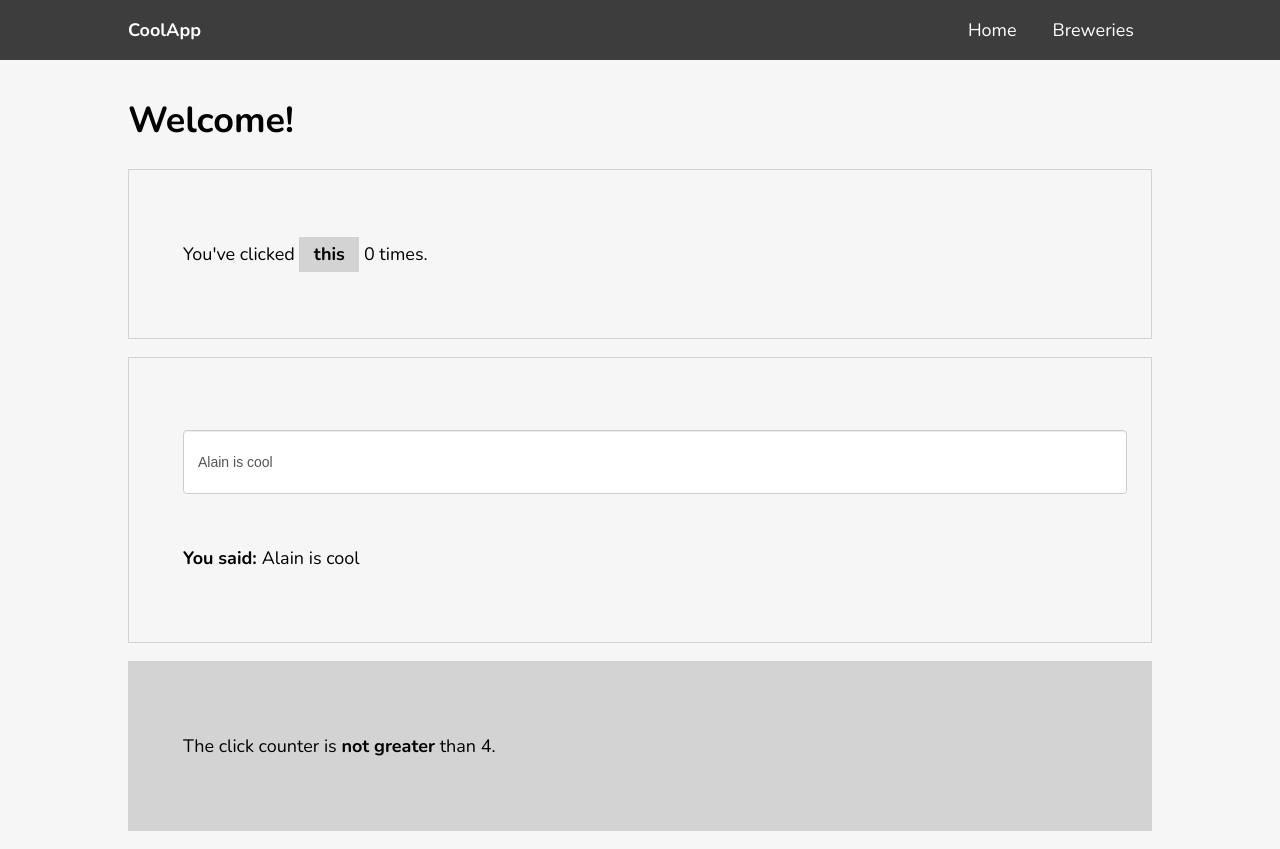
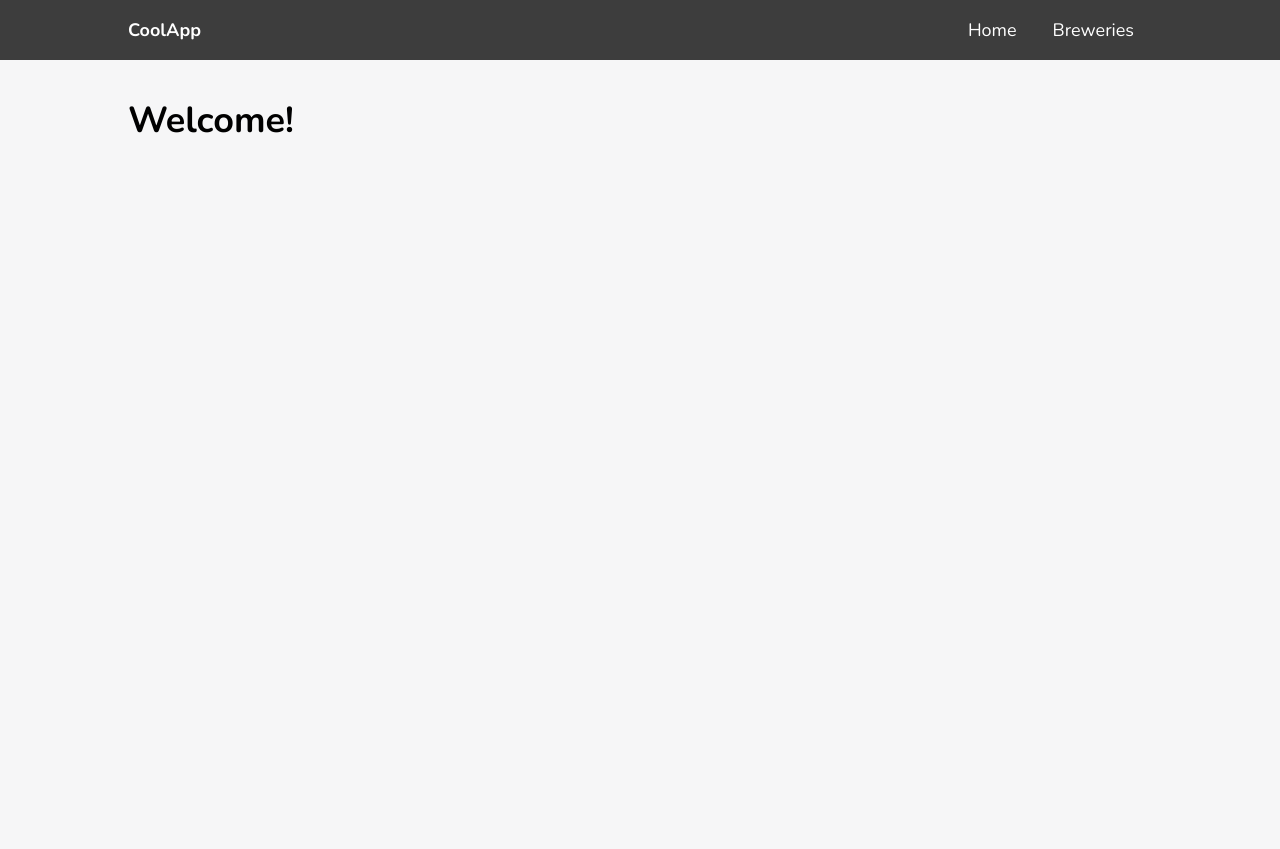
Before and after one commit to CrainCH/Angular, an Angular app in the folder angular-playground/: page / in a window 1280 px wide. After the commit the page ends 800 px from the top, so only its background shows below. Built offline with nearby package versions, Linux system fonts and the light colour scheme.

Commit message:
remove play-container

```diff
--- a/angular-playground/src/app/home/home.component.html
+++ b/angular-playground/src/app/home/home.component.html
@@ -1,23 +1 @@
 <h1>Welcome!</h1>
-
-<div class="play-container">
-    <p>You've clicked <span (click)="countClick()"> this</span> {{ clickCounter }} times.</p>
-</div>
-
-<div class="play-container">
-    <p>
-        <input type="text" [(ngModel)]="name">
-        <br>
-        <strong>You said: </strong> {{ name }}
-    </p>
-</div>
-
-<div class="play-container" [ngClass]="setClasses()">
-    <ng-template [ngIf]="clickCounter > 4" [ngIfElse]="none">
-        <p>The click counter <strong>IS GREATER</strong> than 4.</p>
-    </ng-template>
-
-    <ng-template #none>
-        <p>The click counter is <strong>not greater</strong> than 4.</p>
-    </ng-template>
-</div>
--- a/angular-playground/src/app/home/home.component.scss
+++ b/angular-playground/src/app/home/home.component.scss
@@ -5,23 +5,3 @@ span {
   cursor: pointer;
   user-select: none;
 }
-
-.play-container {
-  padding: 3em;
-  border: 1px solid lightgray;
-  margin-bottom: 1em;
-
-  input {
-    padding: 1em;
-    margin-bottom: 2em;
-  }
-}
-
-.active {
-  background-color: yellow;
-  border: 4px solid black;
-}
-
-.notactive {
-  background-color: lightgray;
-}
--- a/angular-playground/src/app/home/home.component.ts
+++ b/angular-playground/src/app/home/home.component.ts
@@ -7,24 +7,9 @@ import { Component, OnInit } from '@angular/core';
 })
 export class HomeComponent implements OnInit {
 
-  clickCounter: number = 0;
-  name: string = 'Alain is cool';
-
   constructor() { }
 
   ngOnInit() {
   }
 
-  countClick() {
-    this.clickCounter += 1;
-  }
-
-  setClasses() {
-    let myClasses = {
-      active: this.clickCounter > 4,
-      notactive: this.clickCounter <= 4,
-    }
-    return myClasses;
-  }
-
 }
--- a/angular-playground/src/app/list/list.component.html
+++ b/angular-playground/src/app/list/list.component.html
@@ -1,11 +1,8 @@
 <h1>Breweries</h1>
 
-<div class="play-container">
-    <p>
-        <input type="text" placeholder="Search by any term" style="width: 280px"
-            [(ngModel)]="searchTerm">
-    </p>
-</div>
+<p>
+    <input type="text" placeholder="Search by any term" style="width: 280px" [(ngModel)]="searchTerm">
+</p>
 
 <ul *ngIf="brews">
     <li *ngFor="let brew of filteredBrews" class="service-item">
```
